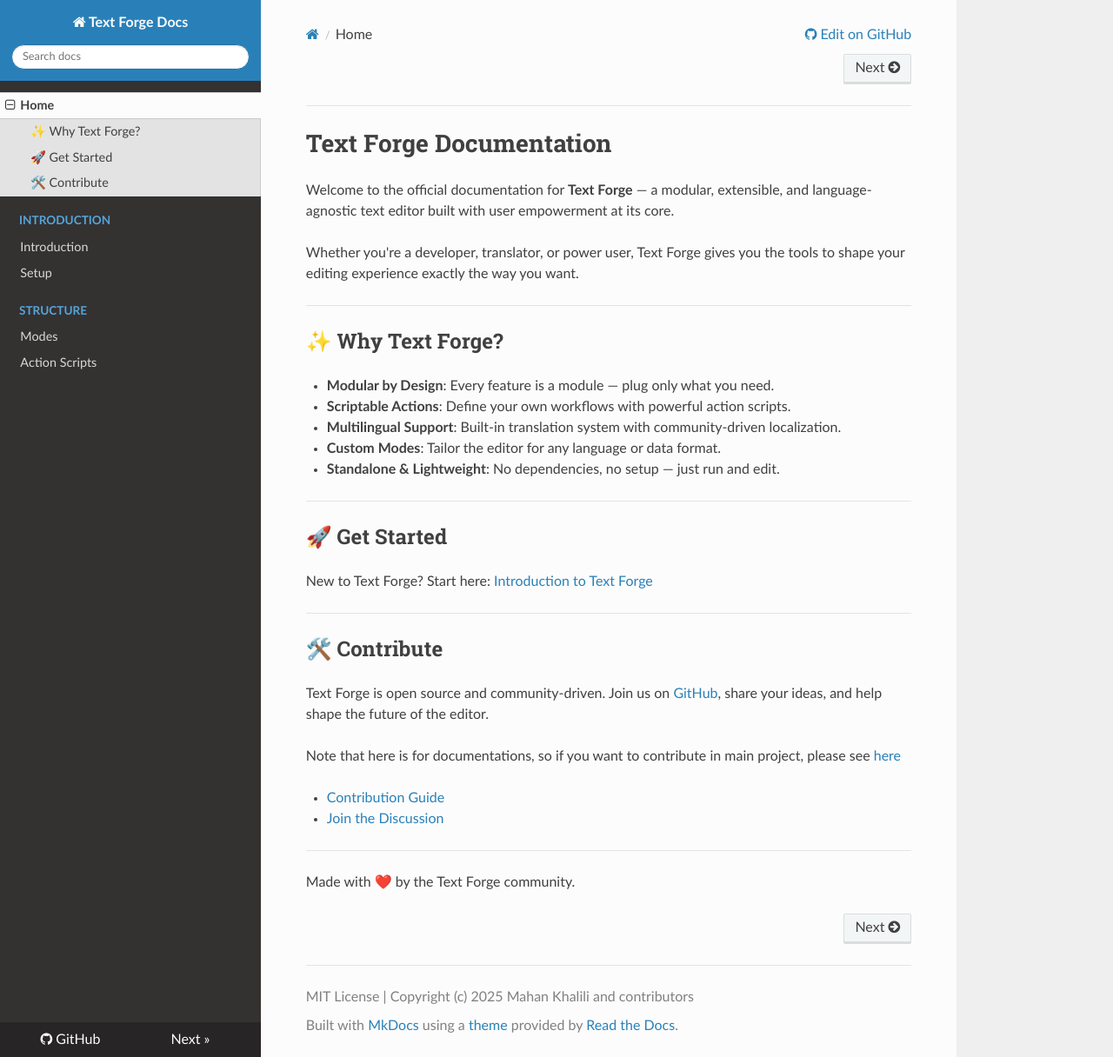
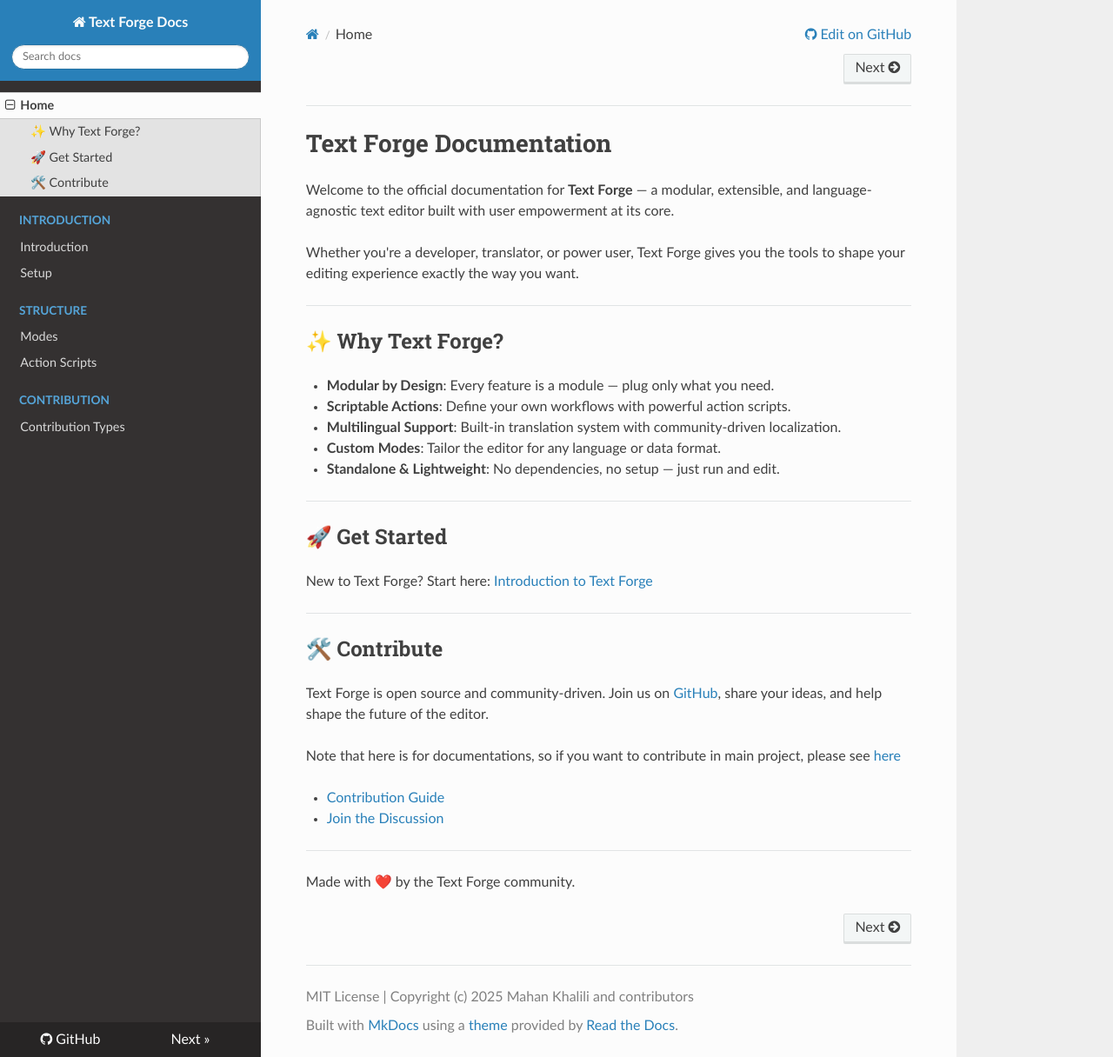
Before and after one commit to text-forge/docs, an MkDocs documentation site: the page built from docs/index.md, in a window 1280 px wide and 1216 px high. Shown: the whole window at 87% size. Built offline with MkDocs 1.6.1, drawn with Linux system fonts in a browser that asks for light colours; nearby versions of some CDN libraries; a script that is not in the unit is left out.

Commit message:
Update mkdocs.yml

```diff
--- a/mkdocs.yml
+++ b/mkdocs.yml
@@ -27,6 +27,8 @@ nav:
   - Structure:
     - Modes: modes.md
     - Action Scripts: action_scripts.md
+  - Contribution:
+      - Contribution Types: contribution_types.md
 
 theme:
   name: readthedocs
```
